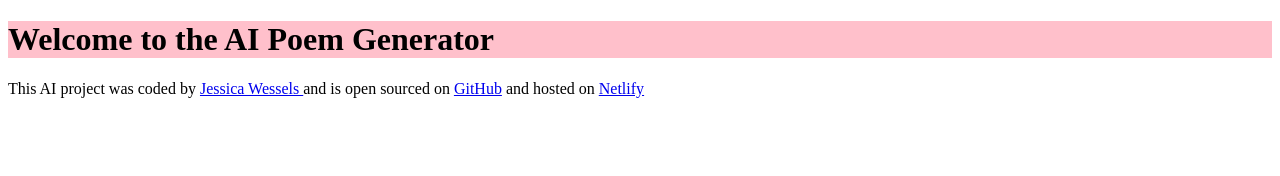
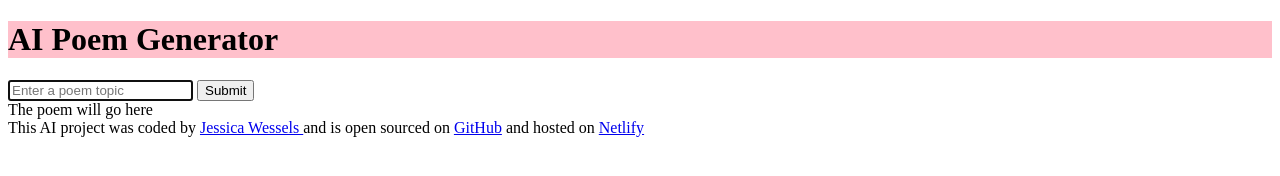
Before and after one commit to jess00-alt/AI-Poem-Generator, a plain HTML site: page index.html in a window 1280 px wide. Drawn offline with Linux system fonts and the light colour scheme; files that its build step writes are made by us from their sources.

Commit message:
Updated entire html structure

```diff
--- a/index.html
+++ b/index.html
@@ -3,14 +3,30 @@
 <head>
     <meta charset="UTF-8">
     <meta name="viewport" content="width=device-width, initial-scale=1.0">
-    <link rel="stylesheet" href="style.css" />
+    <link rel="stylesheet" href="src/style.css" />
     <title>AI Poem Generator</title>
 </head>
 <body>
-    <h1>Welcome to the AI Poem Generator</h1>
+    <header>
+        <h1>AI Poem Generator</h1>
+    </header>
+
+    <main>
+        <form>
+            <input type="text" placeholder="Enter a poem topic" autofocus required autocomplete="off"/>
+            <input type="submit" />
+
+        </form>
+
+        <div>
+            The poem will go here
+        </div>
+    </main>
 </body>
 
-<script src = "script.js"></script>
+<script src = "src/script.js"></script>
+
+
+
 <footer> This AI project was coded by <a href="https://github.com/jess00-alt"> Jessica Wessels </a> and is open sourced on <a href="https://github.com/jess00-alt/AI-Poem-Generator">GitHub</a> and hosted on <a href="https://poemly-ai.netlify.app/"> Netlify</a></footer>
-
 </html>
```
